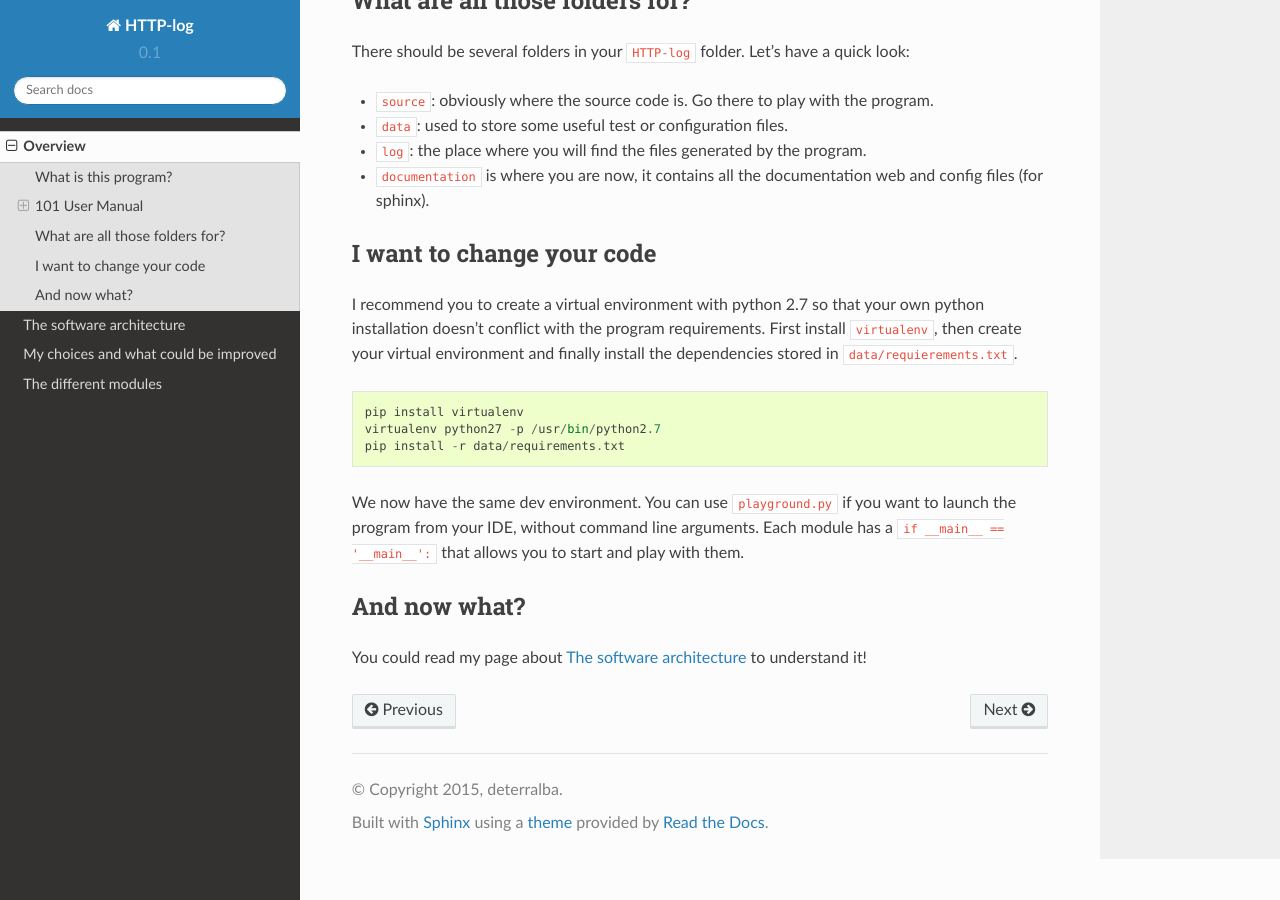
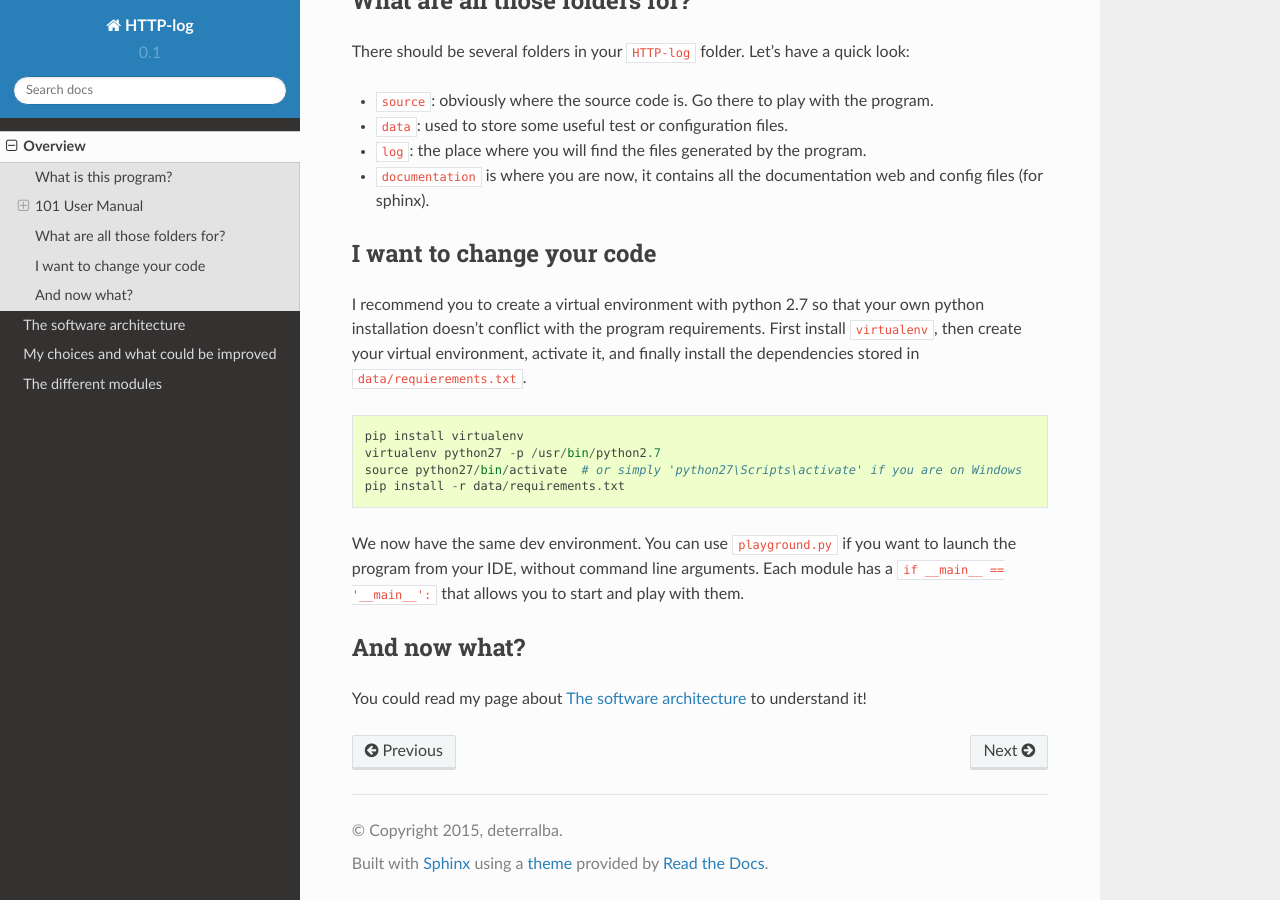
Before and after one commit to deterralba/HTTP-log, a Sphinx documentation site: the page built from documentation/overview.rst, in a window 1280 px wide and 900 px high, scrolled down 1925 px. Built offline with Sphinx 7.4.7 and the Read the Docs theme 2.0.0, drawn with Linux system fonts in a browser that asks for light colours; pages that are not in the unit, such as notebooks, are missing from menus.

Commit message:
add the activate command line in the overview.rst tutorial

```diff
--- a/documentation/overview.rst
+++ b/documentation/overview.rst
@@ -98,12 +98,13 @@ I want to change your code
 --------------------------
 
 I recommend you to create a virtual environment with python 2.7 so that your own python installation doesn't conflict
-with the program requirements. First install ``virtualenv``, then create your virtual environment and finally
+with the program requirements. First install ``virtualenv``, then create your virtual environment, activate it, and finally
 install the dependencies stored in ``data/requierements.txt``.
 ::
 
     pip install virtualenv
     virtualenv python27 -p /usr/bin/python2.7
+    source python27/bin/activate  # or simply 'python27\Scripts\activate' if you are on Windows
     pip install -r data/requirements.txt
 
 We now have the same dev environment. You can use ``playground.py`` if you want to launch the program from your IDE,
```
